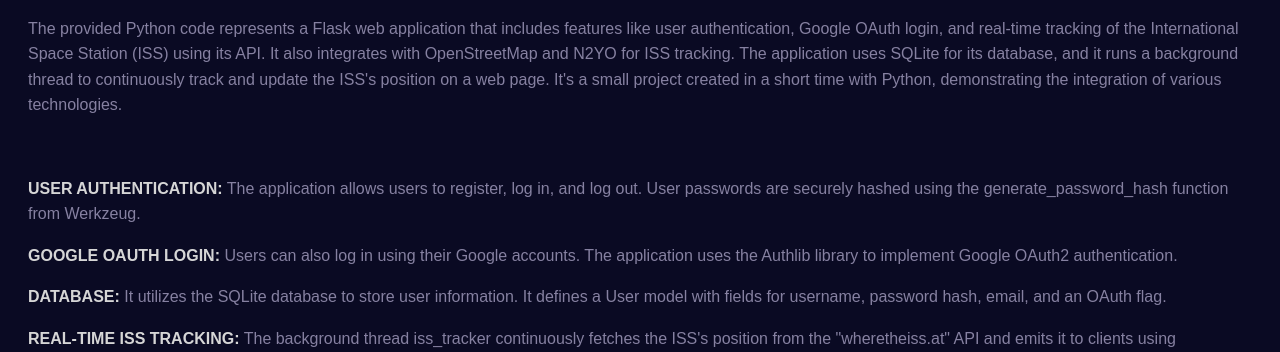
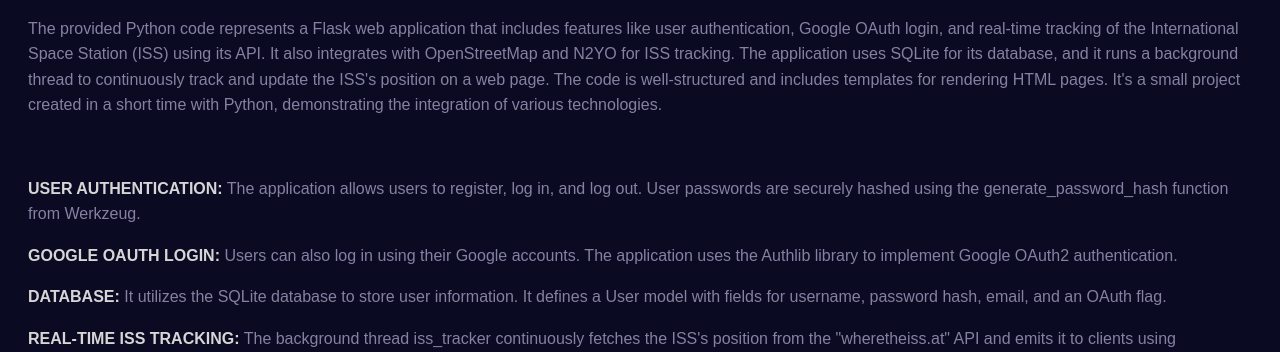
Before and after one commit to ManuMannar0/pyDemo, a Flask app: page /documentation in a window 1280 px wide. Shown: the part 120-472 px from the top of the page. Run offline with Flask 3, Linux system fonts and the light colour scheme; a user stored in the database is signed in.

Commit message:
Revert "edit documentation page text description"
This reverts commit 3225a968b76fab5c7ad61bd6912c4c13dc03a159.

```diff
--- a/templates/documentation.html
+++ b/templates/documentation.html
@@ -26,7 +26,7 @@
 
     <div id="documentation">
         <p>
-            The provided Python code represents a Flask web application that includes features like user authentication, Google OAuth login, and real-time tracking of the International Space Station (ISS) using its API. It also integrates with OpenStreetMap and N2YO for ISS tracking. The application uses SQLite for its database, and it runs a background thread to continuously track and update the ISS's position on a web page. It's a small project created in a short time with Python, demonstrating the integration of various technologies.
+            The provided Python code represents a Flask web application that includes features like user authentication, Google OAuth login, and real-time tracking of the International Space Station (ISS) using its API. It also integrates with OpenStreetMap and N2YO for ISS tracking. The application uses SQLite for its database, and it runs a background thread to continuously track and update the ISS's position on a web page. The code is well-structured and includes templates for rendering HTML pages. It's a small project created in a short time with Python, demonstrating the integration of various technologies.
         </p>
         <br />
         <p>
```
